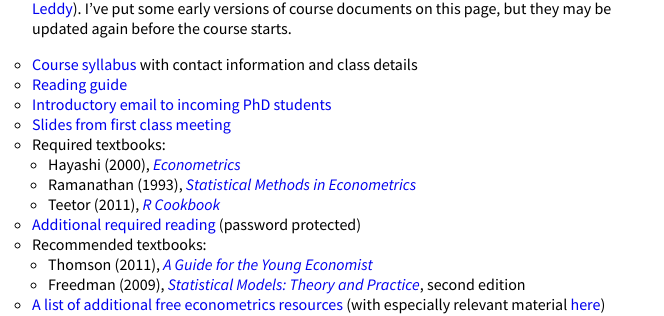
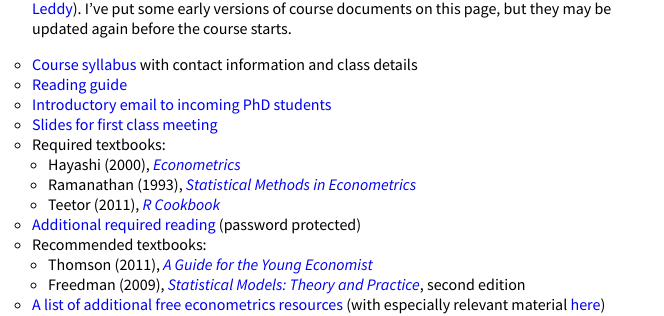
Before and after one commit to mmkuang/grayclhn.github.io, a Jekyll site: the page built from 671/index.md, in a window 1280 px wide. Shown: the part 165-481 px from the top of the page, without its empty margins (0-664 px from the left). Built offline with Jekyll 4.4.1, drawn with Linux system fonts in a browser that asks for light colours; Markdown is read by kramdown in place of the engine named in the settings.

Commit message:
Tweak wording on 671 class page

```diff
--- a/671/index.md
+++ b/671/index.md
@@ -16,7 +16,7 @@
   class details
 * [Reading guide](readingguide-2015.pdf)
 * [Introductory email to incoming PhD students](/blog/intro-phd-email)
-* [Slides from first class meeting](intro-2015.pdf)
+* [Slides for first class meeting](intro-2015.pdf)
 * Required textbooks:
   * Hayashi (2000), [*Econometrics*](http://press.princeton.edu/titles/6946.html)
   * Ramanathan (1993), [*Statistical Methods in Econometrics*](http://www.worldcat.org/oclc/786257362)
```
